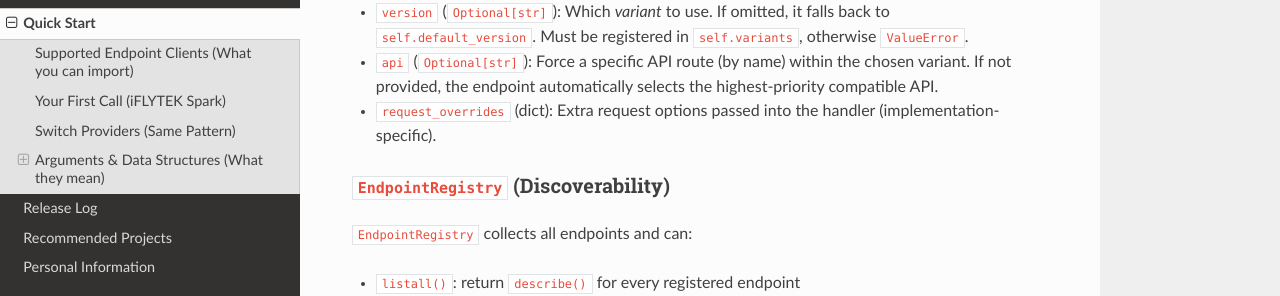
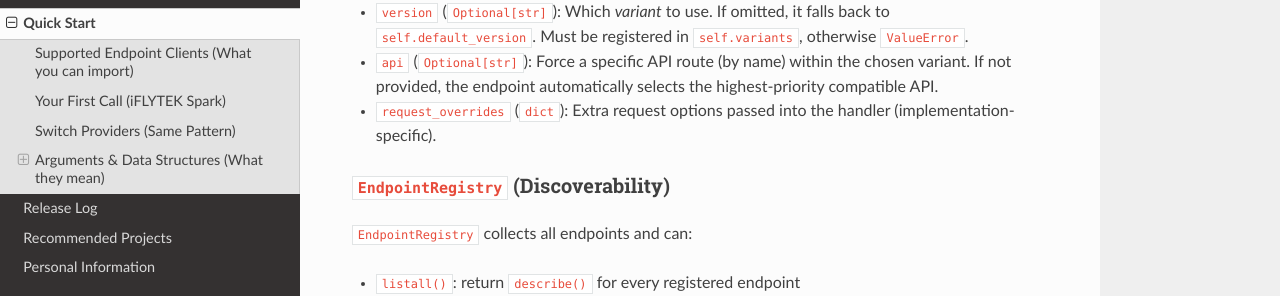
Before and after one commit to CharlesPikachu/FreeGPTHub, a Sphinx documentation site: the page built from docs/Quickstart.md, in a window 1280 px wide and 900 px high, scrolled down 3599 px. Shown: the part 157-453 px from the top of the window. Built offline with Sphinx 7.4.7 and the Read the Docs theme 3.1.0, drawn with Linux system fonts in a browser that asks for light colours.

Commit message:
update docs

```diff
--- a/docs/Quickstart.md
+++ b/docs/Quickstart.md
@@ -155,7 +155,7 @@ Arguments:
 - `req` (`Any`): In practice, a `ChatRequest`. The library infers its IO type via `inferio(req)`.
 - `version` (`Optional[str]`): Which *variant* to use. If omitted, it falls back to `self.default_version`. Must be registered in `self.variants`, otherwise `ValueError`.
 - `api` (`Optional[str]`): Force a specific API route (by name) within the chosen variant. If not provided, the endpoint automatically selects the highest-priority compatible API.
-- `request_overrides` (dict): Extra request options passed into the handler (implementation-specific).
+- `request_overrides` (`dict`): Extra request options passed into the handler (implementation-specific).
 
 #### `EndpointRegistry` (Discoverability)
 
```
Also changed, not shown: README.md (+1 -1 lines).
